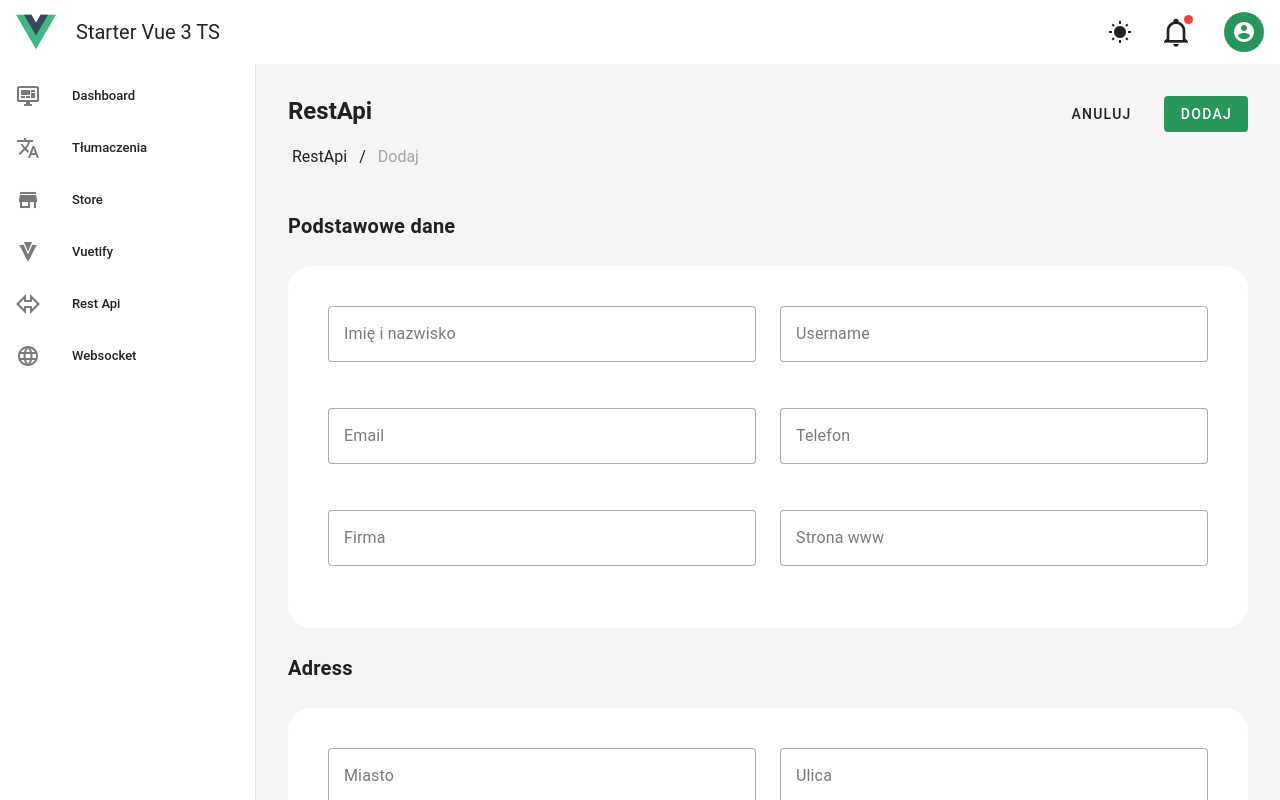
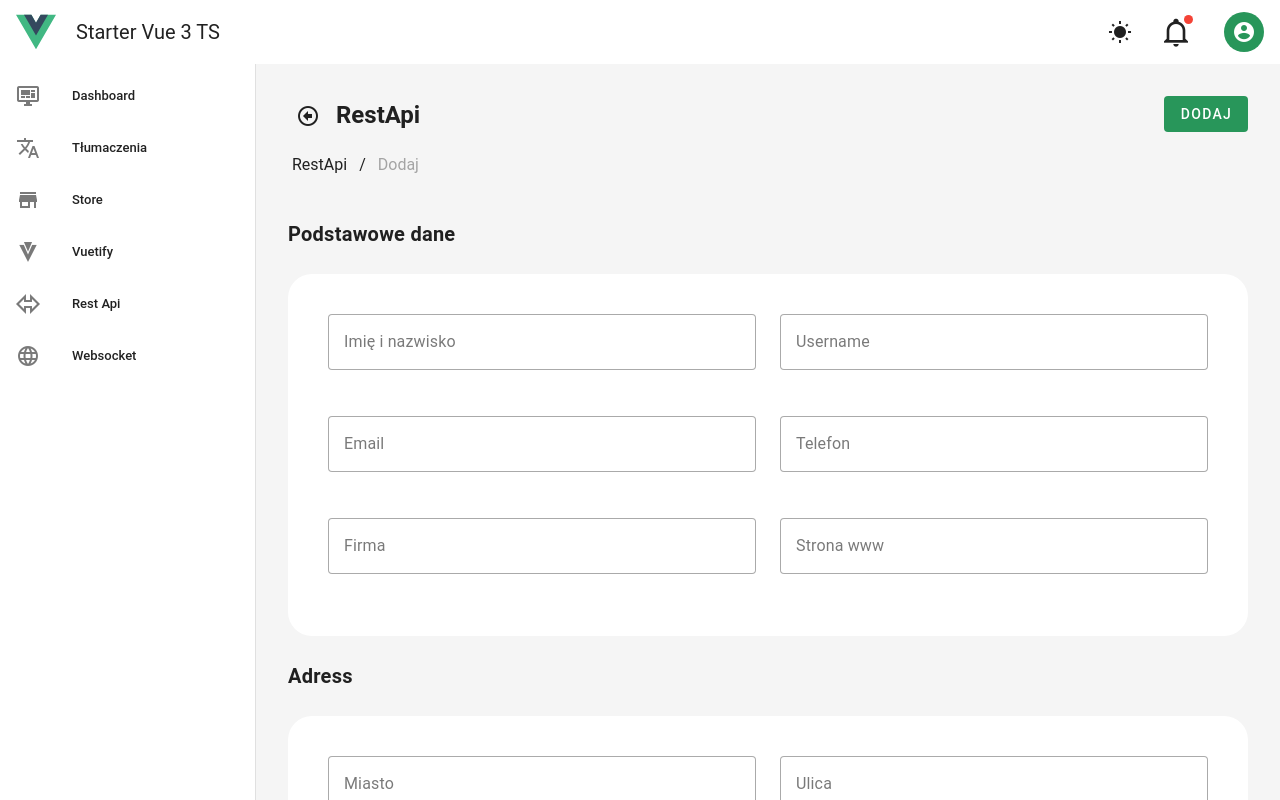
Before and after one commit to sirmarbug/mevn-ts-starter, a Vue app: page /dashboard/rest-api/add in a window 1280 px wide. Shown: the top 800 px of the page. Built offline with nearby package versions, Linux system fonts and the light colour scheme.

Commit message:
fix back action in RestApiForm

```diff
--- a/src/views/dashboard/RestApiForm.vue
+++ b/src/views/dashboard/RestApiForm.vue
@@ -84,16 +84,8 @@ onMounted(async () => {
         <v-form ref="form" @submit.prevent="submitHandle">
           <v-row>
             <v-col cols="12">
-              <TitleView title="RestApi" :path="path" actions>
+              <TitleView title="RestApi" :path="path" actions back-action>
                 <template #actions>
-                  <v-btn
-                    flat
-                    variant="text"
-                    :class="{ 'mr-4': isEditMode || isAddMode }"
-                    @click="goToRestApi"
-                  >
-                    Anuluj
-                  </v-btn>
                   <v-btn v-if="!isPreviewMode" type="submit" flat color="primary">
                     {{ isEditMode ? 'Edytuj' : 'Dodaj' }}
                   </v-btn>
```
